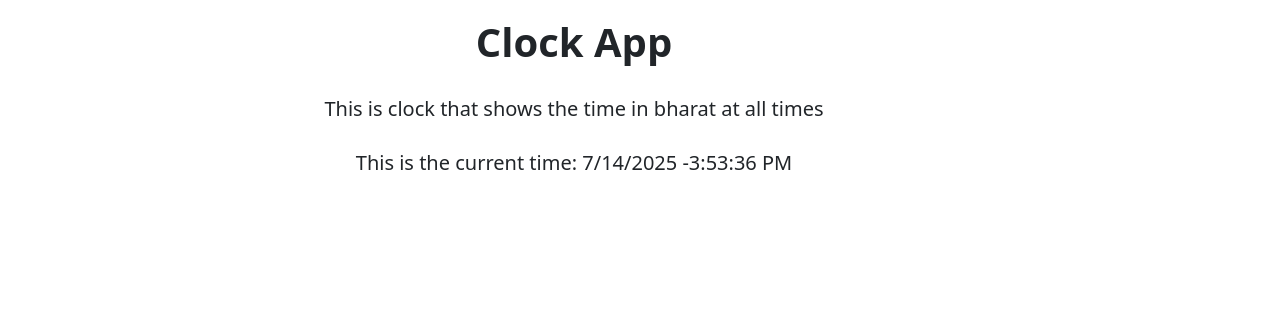
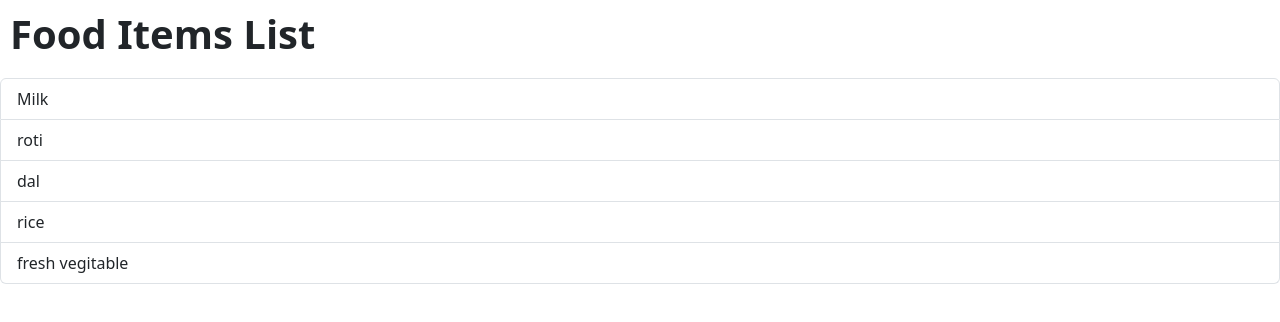
Before and after one commit to pujarajale/my-first-app, a React (Vite) app: page / in a window 1280 px wide. Shown: the top 322 px of the page. Built offline with nearby package versions, Linux system fonts and the light colour scheme.

Commit message:
Map Method and conditional rendering based on condition

```diff
--- a/src/App.jsx
+++ b/src/App.jsx
@@ -9,14 +9,17 @@ import ClockHeader from "./components/ClockHeader";
 import TodoItem1 from "./components/TodoItem1";
 import TodoItem2 from "./components/TodoItem2";
 import ClockTime from "./components/ClockTime";
+import MapMethod from "./components/MapMethod";
+
 function App() {
   return (
     <>
-      <div className="container text-center">
+      <MapMethod></MapMethod>
+      {/* <div className="container text-center">
         <ClockApp></ClockApp>
         <ClockHeader></ClockHeader>
         <ClockTime></ClockTime>
-      </div>
+      </div> */}
       {/* <div className="container">
         <AppName></AppName>
         <AddTodo></AddTodo>
--- /dev/null
+++ b/src/components/MapMethod.jsx
@@ -0,0 +1,21 @@
+const MapMethod = () => {
+  let foodItems = ["Milk", "roti", "dal", "rice", "fresh vegitable"];
+  return (
+    <>
+      <h1>Food Items List</h1>
+      {/* //Coditional Rendering */}
+      {foodItems.length == 0 ? <div>Fooditems List is Empty</div> : null}
+      {/* //we can write rendering using logical operators also */}
+      {/* {foodItems.length === 0 && <div>Food items List is Empty.</div>} */}
+      <ul className="list-group">
+        {/* //Map method Uses */}
+        {foodItems.map((foodItems) => (
+          <li key={foodItems} className="list-group-item">
+            {foodItems}
+          </li>
+        ))}
+      </ul>
+    </>
+  );
+};
+export default MapMethod;
```
